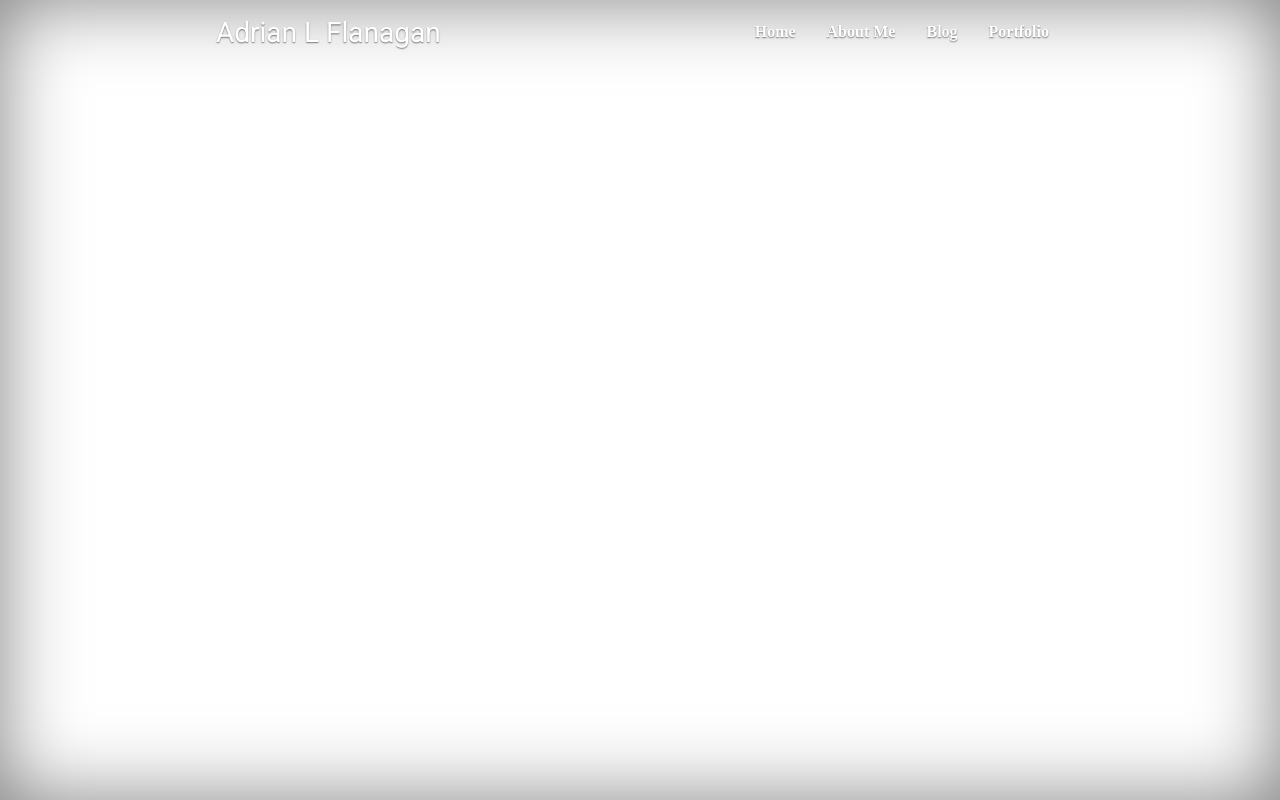
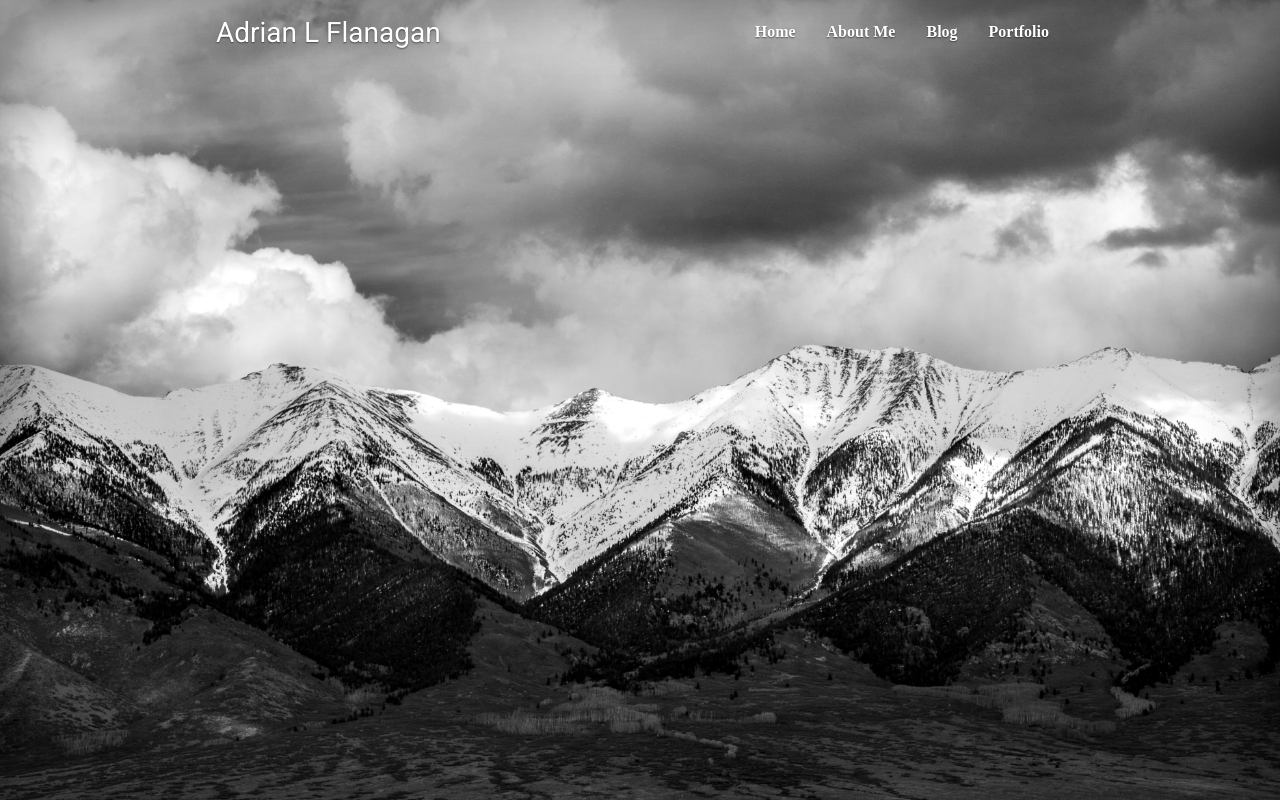
Before and after one commit to alflanagan/alloydflanagan, a Django app: page /blog/ in a window 1280 px wide. Run offline with Django 3.2, Linux system fonts and the light colour scheme; some libraries are stand-ins or nearby versions; some web fonts are replaced.

Commit message:
Get background image added and working

```diff
--- a/alloydflanagan/static/alloydflanagan/styles/application.css
+++ b/alloydflanagan/static/alloydflanagan/styles/application.css
@@ -161,7 +161,8 @@ h6 {
   z-index: -100;
   -webkit-transform: translateX(-50%) translateY(-50%);
   transform: translateX(-50%) translateY(-50%);
-  background: image-url("david-moum-tHvbNCwZBVA-unsplash.jpg") no-repeat;
+  background-image: url("/static/alloydflanagan/images/david-moum-tHvbNCwZBVA-unsplash.jpg");
+  background-repeat: no-repeat;
   background-size: cover; }
 
 #bkgnd-image-credit {
```
Also changed, not shown: alloydflanagan/static/alloydflanagan/images/david-moum-tHvbNCwZBVA-unsplash.jpg (added), 1 other file.
